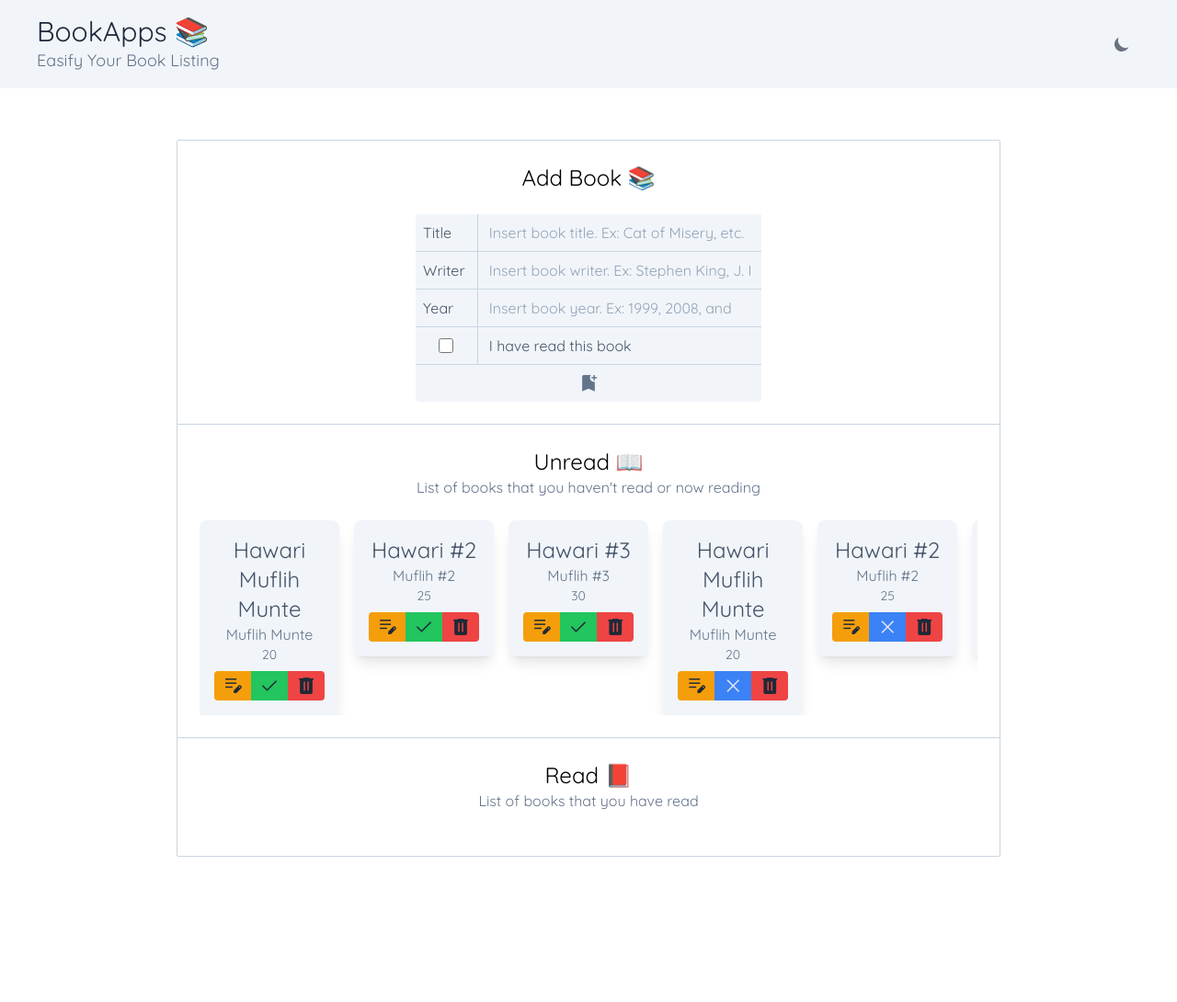
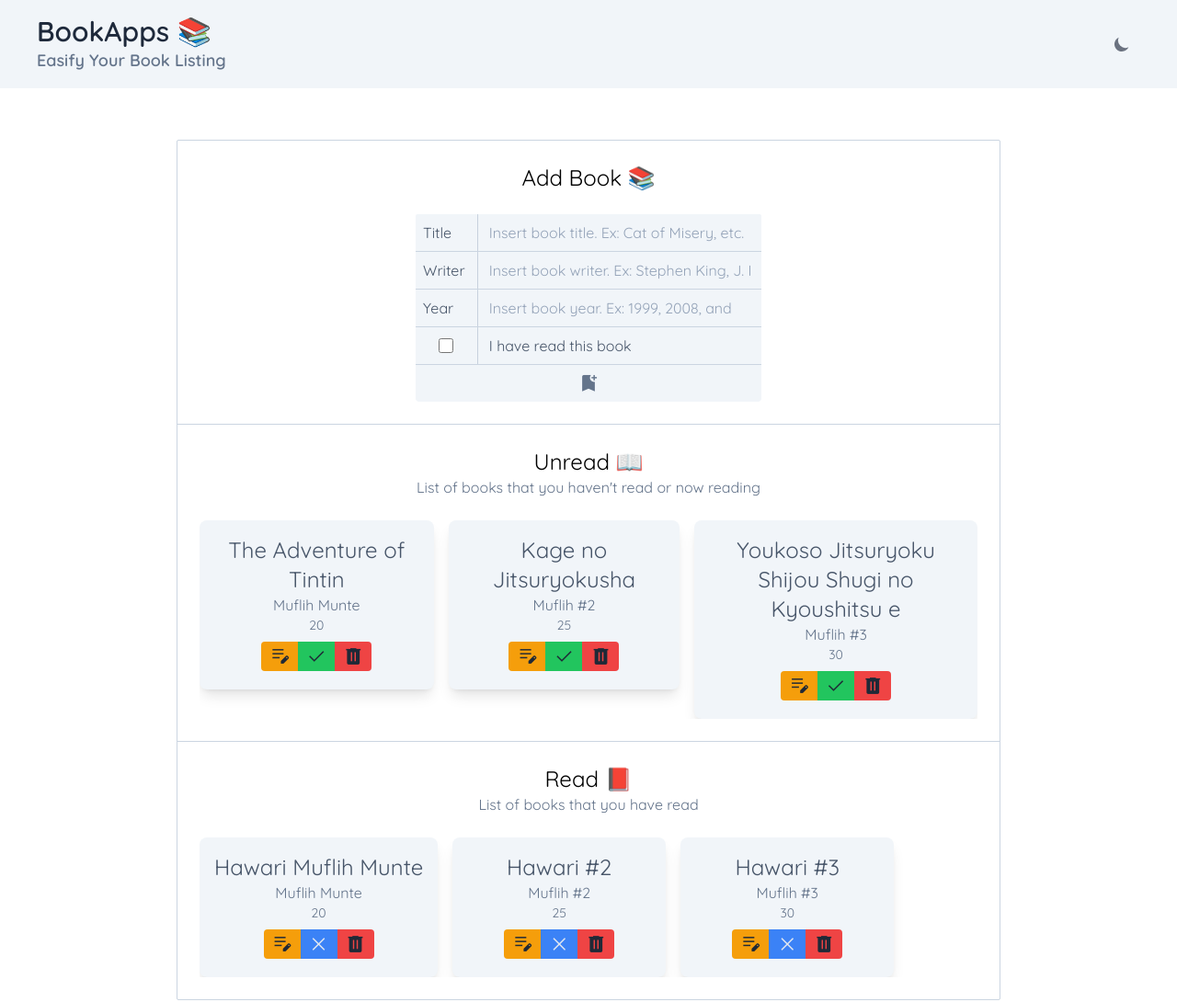
Before and after one commit to hawariMuflihMunte/bookApps, a website with bundled scripts: page public/index.html in a window 1280 px wide. Shown: the whole page at 92% size. Before the commit the page ends 1012 px from the top, so only its background shows below. Built offline with nearby package versions, Linux system fonts and the light colour scheme.

Commit message:
Modularize project

```diff
--- a/public/index.html
+++ b/public/index.html
@@ -13,13 +13,6 @@
     <link rel="preconnect" href="https://fonts.googleapis.com">
     <link rel="preconnect" href="https://fonts.gstatic.com" crossorigin>
     <link href="https://fonts.googleapis.com/css2?family=Quicksand:wght@300;400;500;600;700&display=swap" rel="stylesheet">
-
-    <!-- Quicksand Installation -->
-    <style>
-        html, body {
-            font-family: 'Quicksand', sans-serif !important;
-        }
-    </style>
 
     <!-- Material Symbols -->
     <link rel="stylesheet" href="https://fonts.googleapis.com/css2?family=Material+Symbols+Outlined:opsz,wght,FILL,GRAD@20..48,100..700,0..1,-50..200" />
@@ -58,12 +51,12 @@
     <script src="./js/index.js" type="module" defer></script>
 
 </head>
-<body class="dark:bg-slate-900 transition-all duration-500">
+<body class="dark:bg-slate-900 transition-all duration-500 font-quicksand">
     <header class="bg-slate-100 dark:bg-slate-700 transition-colors duration-500 py-4 px-10">
         <div class="flex justify-between items-center">
             <div class="flex flex-col">
-                <h1 class="text-3xl sm:text-sm text-slate-800 dark:text-slate-300 dark:font-semibold">BookApps  📚 </h1>
-                <h3 class="text-lg text-slate-500 dark:text-slate-400 dark:font-semibold">Easify Your Book Listing</h3>
+                <h1 class="text-3xl sm:text-sm text-slate-800 dark:text-slate-300 font-semibold">BookApps  📚 </h1>
+                <h3 class="text-lg text-slate-500 dark:text-slate-400 font-semibold">Easify Your Book Listing</h3>
             </div>
             <button id="theme-toggle" type="button" class="text-gray-500 dark:text-gray-300 hover:bg-gray-100 dark:hover:bg-gray-700 focus:outline-none focus:ring-4 focus:ring-gray-200 dark:focus:ring-gray-700 rounded-lg text-sm p-2.5">
                 <svg id="theme-toggle-dark-icon" class="hidden w-5 h-5" fill="currentColor" viewBox="0 0 20 20" xmlns="http://www.w3.org/2000/svg"><path d="M17.293 13.293A8 8 0 016.707 2.707a8.001 8.001 0 1010.586 10.586z"></path></svg>
--- /dev/null
+++ b/public/js/data/data.js
@@ -0,0 +1,48 @@
+import Utils from '../utils/utils.js'
+
+const _data = [
+  {
+    id: Utils._id(),
+    title: 'The Adventure of Tintin',
+    writer: 'Muflih Munte',
+    year: 20,
+    isRead: false
+  },
+  {
+    id: Utils._id(),
+    title: 'Kage no Jitsuryokusha',
+    writer: 'Muflih #2',
+    year: 25,
+    isRead: false
+  },
+  {
+    id: Utils._id(),
+    title: 'Youkoso Jitsuryoku Shijou Shugi no Kyoushitsu e',
+    writer: 'Muflih #3',
+    year: 30,
+    isRead: false
+  },
+  {
+    id: Utils._id(),
+    title: 'Hawari Muflih Munte',
+    writer: 'Muflih Munte',
+    year: 20,
+    isRead: true
+  },
+  {
+    id: Utils._id(),
+    title: 'Hawari #2',
+    writer: 'Muflih #2',
+    year: 25,
+    isRead: true
+  },
+  {
+    id: Utils._id(),
+    title: 'Hawari #3',
+    writer: 'Muflih #3',
+    year: 30,
+    isRead: true
+  }
+]
+
+export default _data
--- a/public/js/index.js
+++ b/public/js/index.js
@@ -1,3 +1,5 @@
+import _data from './data/data.js'
+
 import Theme from './theme/theme.js'
 import Utils from './utils/utils.js'
 import Views from './views/views.js'
@@ -13,8 +15,6 @@ function main () {
   Theme()
 
   // eslint-disable-next-line no-unused-vars
-  const _data = []
-  // eslint-disable-next-line no-unused-vars
   const DATA_KEY = +new Date()
 
   const containerUnread = document.querySelector('.container-unread')
@@ -24,55 +24,15 @@ function main () {
   containerUnread.innerHTML = ''
   containerRead.innerHTML = ''
 
-  const cardData = [
-    {
-      id: Utils._id(),
-      title: 'Hawari Muflih Munte',
-      writer: 'Muflih Munte',
-      year: 20,
-      isRead: false
-    },
-    {
-      id: Utils._id(),
-      title: 'Hawari #2',
-      writer: 'Muflih #2',
-      year: 25,
-      isRead: false
-    },
-    {
-      id: Utils._id(),
-      title: 'Hawari #3',
-      writer: 'Muflih #3',
-      year: 30,
-      isRead: false
-    },
-    {
-      id: Utils._id(),
-      title: 'Hawari Muflih Munte',
-      writer: 'Muflih Munte',
-      year: 20,
-      isRead: true
-    },
-    {
-      id: Utils._id(),
-      title: 'Hawari #2',
-      writer: 'Muflih #2',
-      year: 25,
-      isRead: true
-    },
-    {
-      id: Utils._id(),
-      title: 'Hawari #3',
-      writer: 'Muflih #3',
-      year: 30,
-      isRead: true
-    }
-  ]
-
-  for (const _card_ of cardData) {
+  for (const _card_ of _data) {
     const card = Views.card(_card_)
     console.log(_card_)
-    containerUnread.appendChild(card)
+
+    if (!_card_.isRead) {
+      containerUnread.appendChild(card)
+    } else {
+      containerRead.appendChild(card)
+    }
   }
 }
 
--- a/public/js/models/models.js
+++ b/public/js/models/models.js
@@ -1,11 +1,9 @@
-class ModelsClass {
+class Models_ {
   constructor () {
     if (!this.checkAvailability()) {
       console.error('Your web browser do not support web storage system. Try using different web browser to get the latest features with this app')
       return false
     }
-
-    this._data = []
   }
 
   checkAvailability () {
@@ -31,12 +29,8 @@ class ModelsClass {
 
     return data
   }
-
-  createData (object) {
-    return object
-  }
 }
 
-const Models = new ModelsClass()
+const Models = new Models_()
 
 export default Models
--- a/public/js/views/views.js
+++ b/public/js/views/views.js
@@ -14,13 +14,13 @@ class Views {
 
     if (isRead) {
       cardElement.innerHTML = `
-        <div class="bg-slate-100 dark:bg-slate-300 rounded-lg p-4 shadow-lg overflow-hidden flex flex-col content-center items-center">
-            <div class="content-item-header mb-2">
-                <h4 class="text-2xl text-slate-600 text-center">${title}</h4>
+        <div class="bg-slate-100 dark:bg-slate-300 rounded-lg p-4 shadow-lg overflow-hidden flex flex-col content-center items-center pb-5">
+            <div class="content-item-header mb-2 break-keep min-w-200">
+                <h4 class="text-2xl max-w-xs text-slate-600 text-center">${title}</h4>
                 <p class="text-base text-slate-500 text-center">${writer}</p>
                 <p class="text-sm text-slate-500 text-center">${Number(year)}</p>
             </div>
-            <div class="content-item-button inline-flex place-self-center">
+            <div class="content-item-button inline-flex dark:shadow-lg">
                 <button class="card-edit bg-amber-500 hover:bg-amber-600 dark:bg-slate-200 dark:hover:bg-slate-300 text-gray-800 dark:text-amber-600 dark:hover:text-amber-800 font-bold py-1 px-2 flex place-content-center place-items-center transition-all duration-150 rounded-l">
                     <i class="material-symbols-outlined">edit_note</i>
                 </button>
@@ -38,13 +38,13 @@ class Views {
     }
 
     cardElement.innerHTML = `
-        <div class="bg-slate-100 dark:bg-slate-300 rounded-lg p-4 shadow-lg overflow-hidden flex flex-col content-center items-center">
-            <div class="content-item-header mb-2">
-                <h4 class="text-2xl text-slate-600 text-center">${title}</h4>
+        <div class="bg-slate-100 dark:bg-slate-300 rounded-lg p-4 shadow-lg overflow-hidden flex flex-col content-center items-center pb-5">
+            <div class="content-item-header mb-2 break-keep min-w-200">
+                <h4 class="text-2xl max-w-xs text-slate-600 text-center">${title}</h4>
                 <p class="text-base text-slate-500 text-center">${writer}</p>
                 <p class="text-sm text-slate-500 text-center">${Number(year)}</p>
             </div>
-            <div class="content-item-button inline-flex">
+            <div class="content-item-button inline-flex dark:shadow-lg">
                 <button class="card-edit bg-amber-500 hover:bg-amber-600 dark:bg-slate-200 dark:hover:bg-slate-300 text-gray-800 dark:text-amber-600 dark:hover:text-amber-800 font-bold py-1 px-2 flex place-content-center place-items-center transition-all duration-150 rounded-l">
                     <i class="material-symbols-outlined">edit_note</i>
                 </button>
--- a/tailwind.config.js
+++ b/tailwind.config.js
@@ -3,12 +3,22 @@ module.exports = {
   content: ['./public/**/**/*.{html,js}'],
   darkMode: 'class',
   theme: {
-    extend: {},
+    extend: {
+      fontFamily: {
+        quicksand: ['Quicksand', 'sans-serif']
+      }
+    },
     screens: {
       tablet: '640px',
       laptop: '1024px',
       desktop: '1280px'
+    },
+    minWidth: {
+      200: '200px'
     }
+  },
+  variants: {
+    extend: {}
   },
   plugins: [
   ]
```
Also changed, not shown: public/css/tailwind.output.css.
